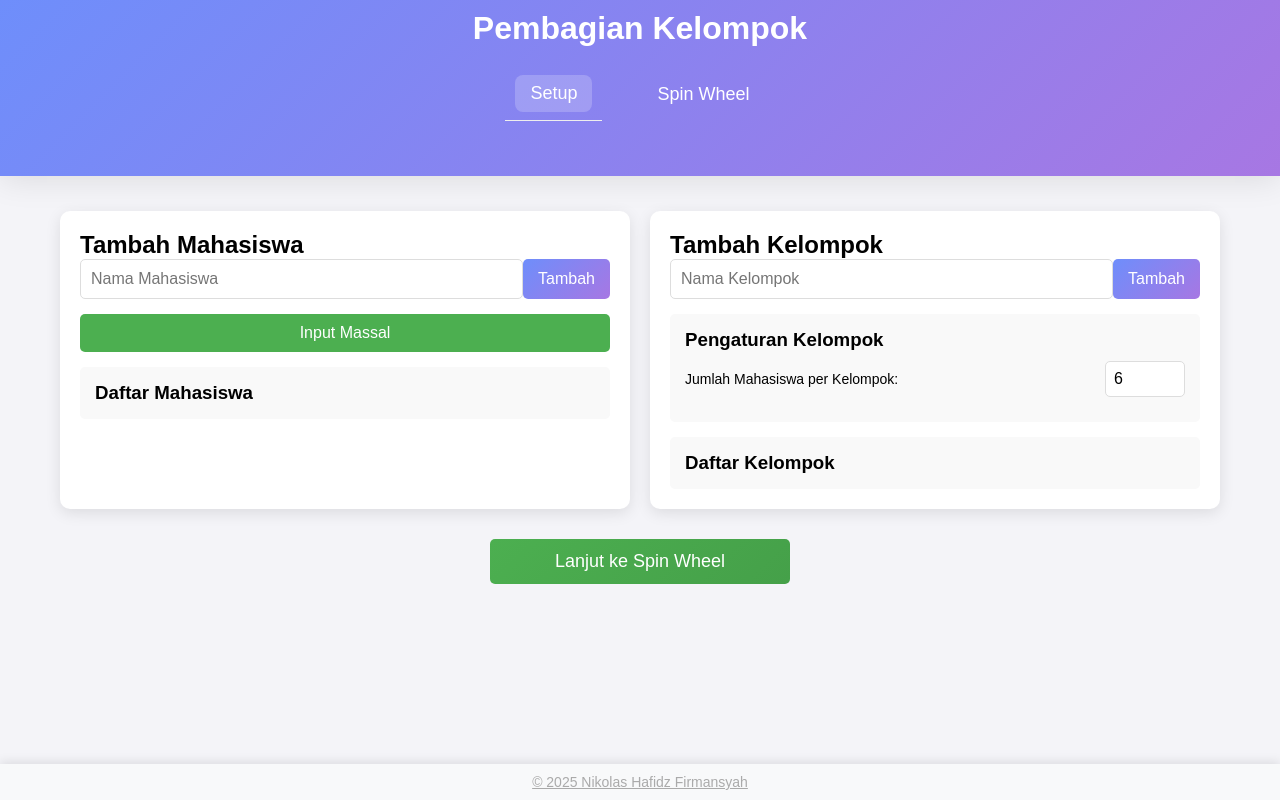
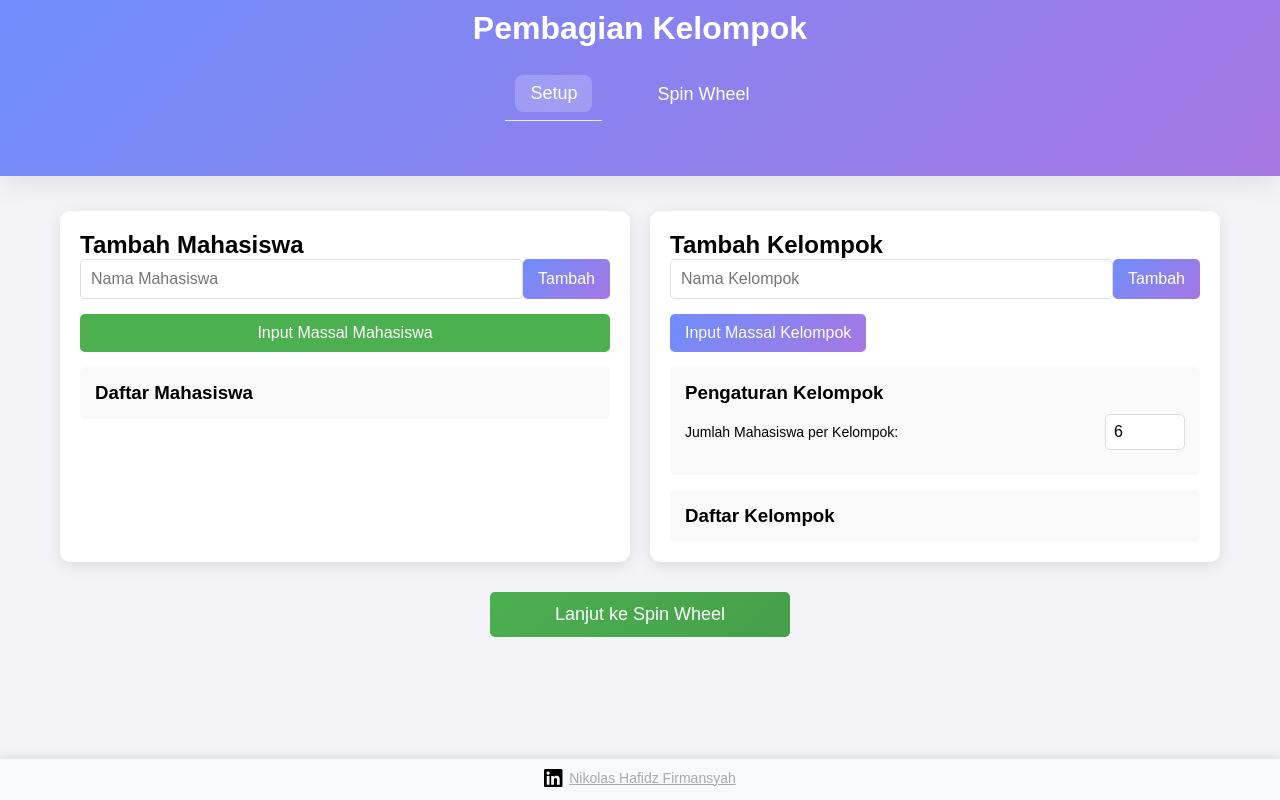
Before and after one commit to Hafidz-4/SpinWheel, a plain HTML site: page index.html in a window 1280 px wide. Drawn offline with Linux system fonts and the light colour scheme.

Commit message:
index.html
Update funsional input dan akhir output

```diff
--- a/index.html
+++ b/index.html
@@ -20,7 +20,6 @@
     </header>
 
     <div class="container">
-        <!-- Screen 1: Setup Screen -->
         <div id="setup-screen" class="screen active-screen">
             <div class="setup-section">
                 <div class="input-group">
@@ -30,9 +29,8 @@
                         <button id="add-student">Tambah</button>
                     </div>
 
-                    <!-- Tambahan untuk input batch mahasiswa -->
                     <div class="batch-input-container">
-                        <button id="show-batch-input">Input Massal</button>
+                        <button id="show-batch-input">Input Massal Mahasiswa</button>
                         <div id="batch-input-modal" class="modal">
                             <div class="modal-content">
                                 <span class="close">&times;</span>
@@ -57,7 +55,18 @@
                         <button id="add-group">Tambah</button>
                     </div>
 
-                    <!-- Tambahan untuk setting jumlah mahasiswa per kelompok -->
+                    <div class="batch-input-container">
+                        <button id="show-batch-group-input">Input Massal Kelompok</button>
+                        <div id="batch-group-input-modal" class="modal">
+                            <div class="modal-content">
+                                <span class="close-group-modal">&times;</span>
+                                <h3>Input Massal Kelompok</h3>
+                                <p>Masukkan daftar nama kelompok (satu nama per baris)</p>
+                                <textarea id="batch-group-names" rows="10" placeholder="Kelompok A..."></textarea>
+                                <button id="add-batch-groups">Tambahkan Semua Kelompok</button>
+                            </div>
+                        </div>
+                    </div>
                     <div class="group-settings">
                         <h3>Pengaturan Kelompok</h3>
                         <div class="setting-item">
@@ -79,7 +88,6 @@
 
         </div>
 
-        <!-- Screen 2: Spin Wheel Screen -->
         <div id="spin-screen" class="screen">
             <div class="wheel-section">
                 <div class="wheel-container">
@@ -108,7 +116,14 @@
             </div>
         </div>
         <div class="footer">
-            <a href="https://id.linkedin.com/in/nikolas-hafidz-firmansyah" target="_blank">© 2025 Nikolas Hafidz Firmansyah</a>
+            <a href="https://id.linkedin.com/in/nikolas-hafidz-firmansyah" target="_blank">
+                <svg role="img" width="20" class="fill-current" viewBox="0 0 26 24" xmlns="http://www.w3.org/2000/svg">
+                    <title>LinkedIn</title>
+                  <path
+                    d="M20.447 20.452h-3.554v-5.569c0-1.328-.027-3.037-1.852-3.037-1.853 0-2.136 1.445-2.136 2.939v5.667H9.351V9h3.414v1.561h.046c.477-.9 1.637-1.85 3.37-1.85 3.601 0 4.267 2.37 4.267 5.455v6.286zM5.337 7.433c-1.144 0-2.063-.926-2.063-2.065 0-1.138.92-2.063 2.063-2.063 1.14 0 2.064.925 2.064 2.063 0 1.139-.925 2.065-2.064 2.065zm1.782 13.019H3.555V9h3.564v11.452zM22.225 0H1.771C.792 0 0 .774 0 1.729v20.542C0 23.227.792 24 1.771 24h20.451C23.2 24 24 23.227 24 22.271V1.729C24 .774 23.2 0 22.222 0h.003z"
+                  />
+                </svg>
+                Nikolas Hafidz Firmansyah</a>
         </div>
     </div>
 
```
